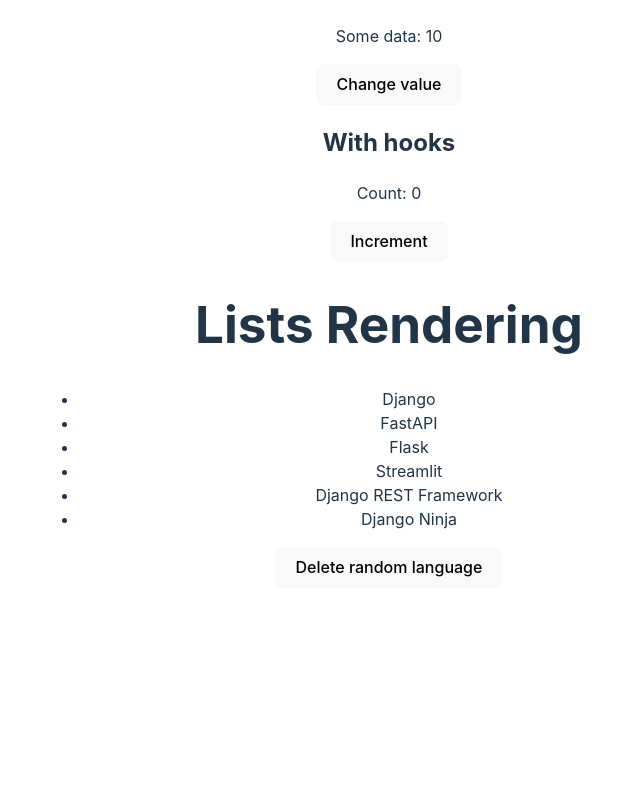
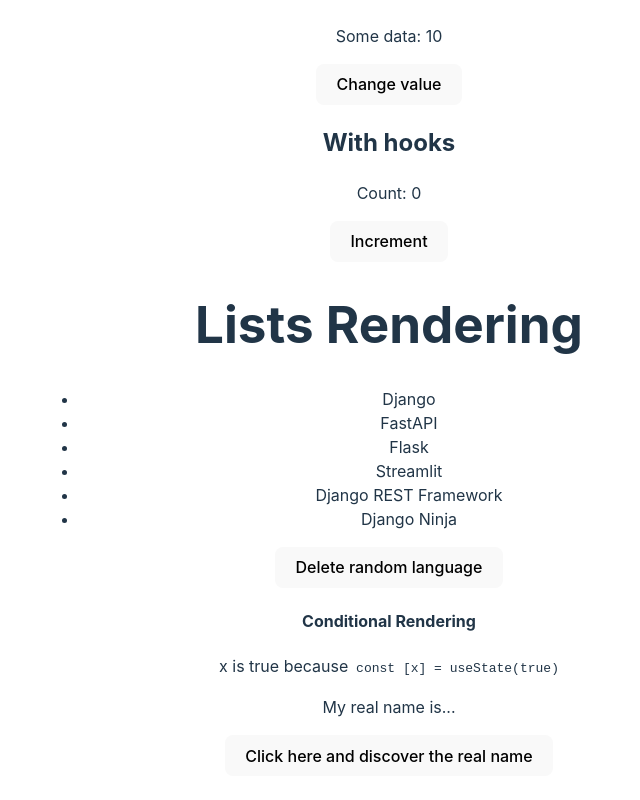
Before and after one commit to uadson/vuejs-course, a React (Vite) app in the folder code/important/: page / in a window 1280 px wide. Shown: the part 1251-2051 px from the top of the page, without its empty margins (251-891 px from the left). Before the commit the page ends 1871 px from the top, so only its background shows below. Built offline with nearby package versions, Linux system fonts and the light colour scheme.

Commit message:
class 14: conditional render

```diff
--- a/code/important/src/App.jsx
+++ b/code/important/src/App.jsx
@@ -3,6 +3,7 @@
 import SrcImages from './components/SrcImages'
 import Hooks from './components/Hooks'
 import ListsRendering from './components/ListsRendering'
+import ConditionalRender from './components/ConditionalRender'
 
 // Styles
 import './App.css'
@@ -17,6 +18,7 @@
         < SrcImages />
         < Hooks />
         < ListsRendering />
+        < ConditionalRender />
       </div>
     </>
   )
--- /dev/null
+++ b/code/important/src/components/ConditionalRender.jsx
@@ -0,0 +1,30 @@
+import { useState } from 'react'
+
+const ConditionalRender = () => {
+    const [x] = useState(true)
+
+    // Vai utilizar if ternário
+    const [name, setName] = useState("Bar")
+
+    return (
+        <div>
+            <h4>Conditional Rendering</h4>
+
+            {x && <p>x is true because<code> const [x] = useState(true)</code></p>}
+
+
+            { name === "Foo" ? (
+                <div>
+                    <p>My real name is Foo</p>
+                </div>
+            ) : (
+                <div>
+                    <p>My real name is...</p>
+                </div>
+            )}
+            <button onClick={() => setName("Foo")}>Click here and discover the real name</button>
+        </div>
+    )
+}
+
+export default ConditionalRender
--- a/code/important/src/components/ListsRendering.jsx
+++ b/code/important/src/components/ListsRendering.jsx
@@ -12,7 +12,7 @@
     ])
 
     const deleteRandom = () => {
-        // 6 => items number list
+        // 7 => items number list
         const randomNumber = Math.floor(Math.random() * 7)
         setItems((prevItems) => {
             return prevItems.filter((item) => randomNumber !== item.id)
```
